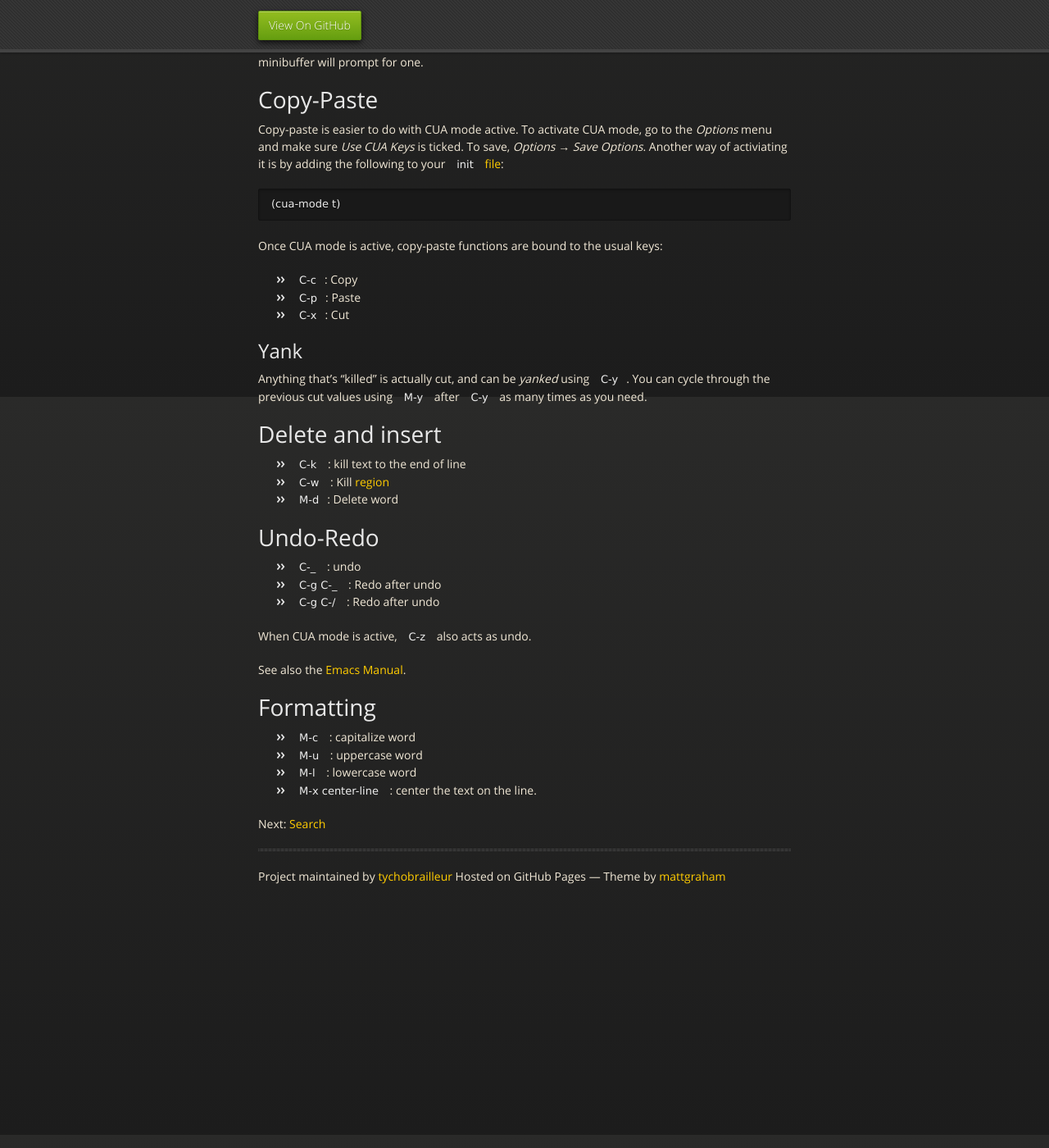
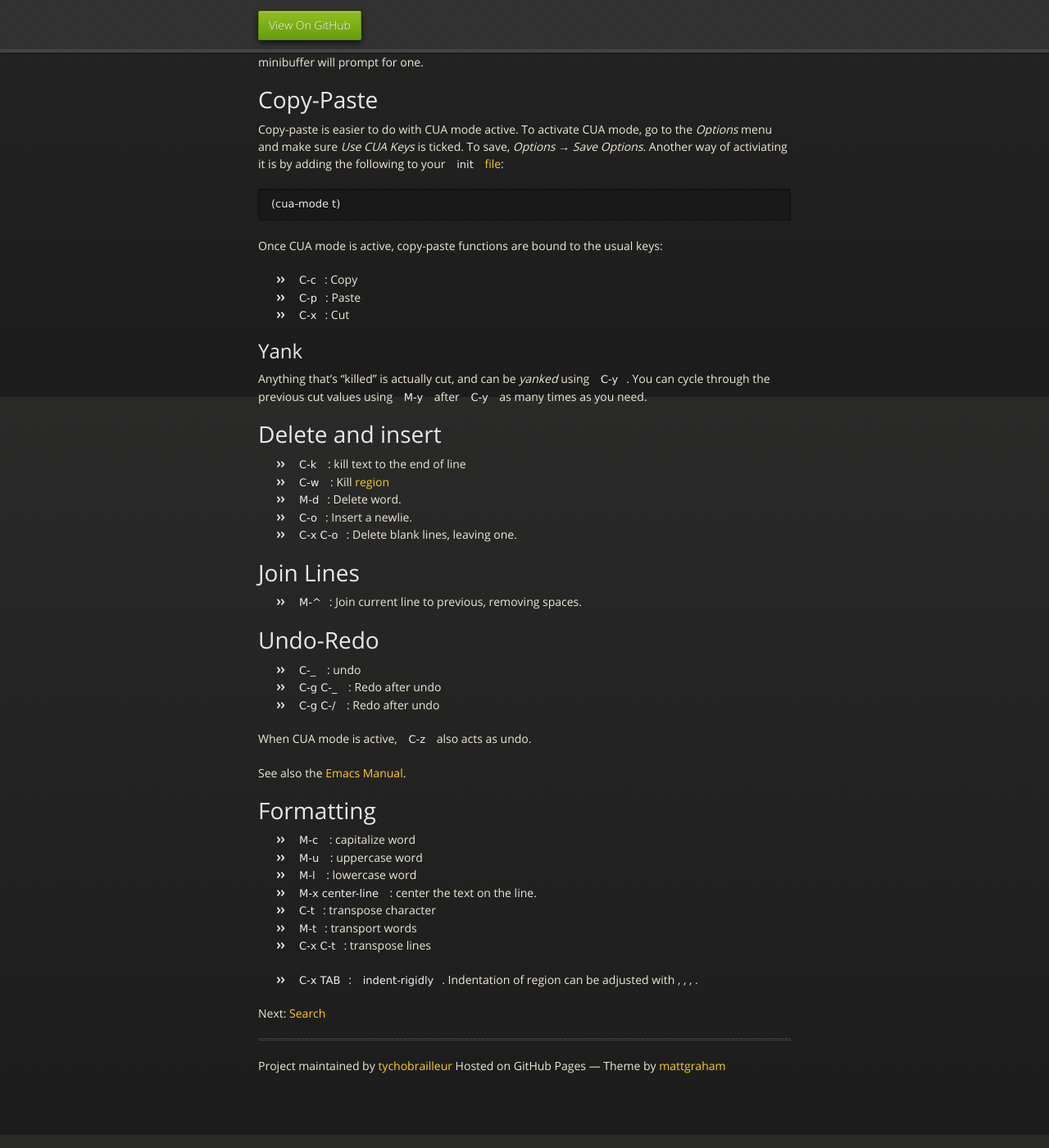
Before and after one commit to tychobrailleur/tychobrailleur.github.io, a Jekyll site: the page built from editing.md, in a window 1280 px wide and 1400 px high, scrolled down 416 px. Shown: the whole window at 82% size. Built offline with Jekyll 4.4.1, drawn with Linux system fonts in a browser that asks for light colours; nearby versions of some CDN libraries; before the commit the page ends 1585 px from its top, so only the background shows below that.

Commit message:
More updates.

```diff
--- a/editing.md
+++ b/editing.md
@@ -28,14 +33,22 @@ Once CUA mode is active, copy-paste functions are bound to the usual keys:
 
 ## Yank
 
-Anything that’s “killed” is actually cut, and can be _yanked_ using `C-y`.  You can cycle through the previous cut values using `M-y` after `C-y` as many times as you need.
+Anything that’s “killed” is actually cut, and can be _yanked_ using
+`C-y`.  You can cycle through the previous cut values using `M-y`
+after `C-y` as many times as you need.
 
 # Delete and insert
 
 - `C-k` : kill text to the end of line
 - `C-w` : Kill [region](select.html)
-- `M-d`: Delete word
+- `M-d`: Delete word.
+- `C-o`: Insert a newlie.
+- `C-x C-o`: Delete blank lines, leaving one.
 
+
+# Join Lines
+
+- `M-^`: Join current line to previous, removing spaces.
 
 # Undo-Redo
 
@@ -53,5 +66,11 @@ See also the [Emacs Manual](http://www.gnu.org/software/emacs/manual/html_node/e
 - `M-u` : uppercase word
 - `M-l` : lowercase word
 - `M-x center-line` : center the text on the line.
+- `C-t`: transpose character
+- `M-t`: transport words
+- `C-x C-t`: transpose lines
+
+- `C-x TAB`: `indent-rigidly`.  Indentation of region can be adjusted
+  with <left>, <right>, <S-left>, <S-right>.
 
 Next: [Search](search.html)
```
Also changed, not shown: other parts of editing.md (+8 -3 lines), packages/paredit.md (added, +8 -0 lines), rectangles.md (+6 -0 lines), themes.md (added, +7 -0 lines).
